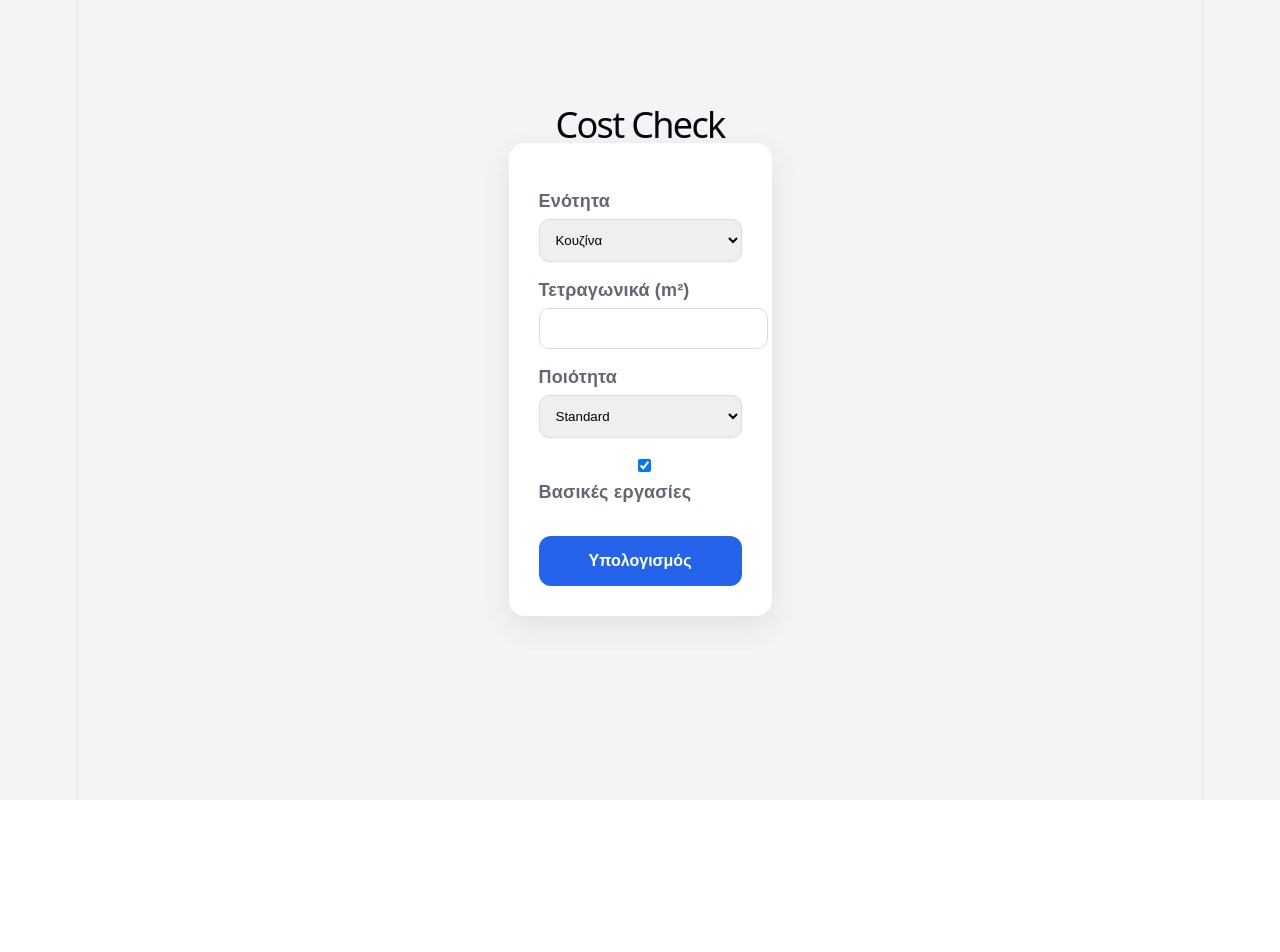
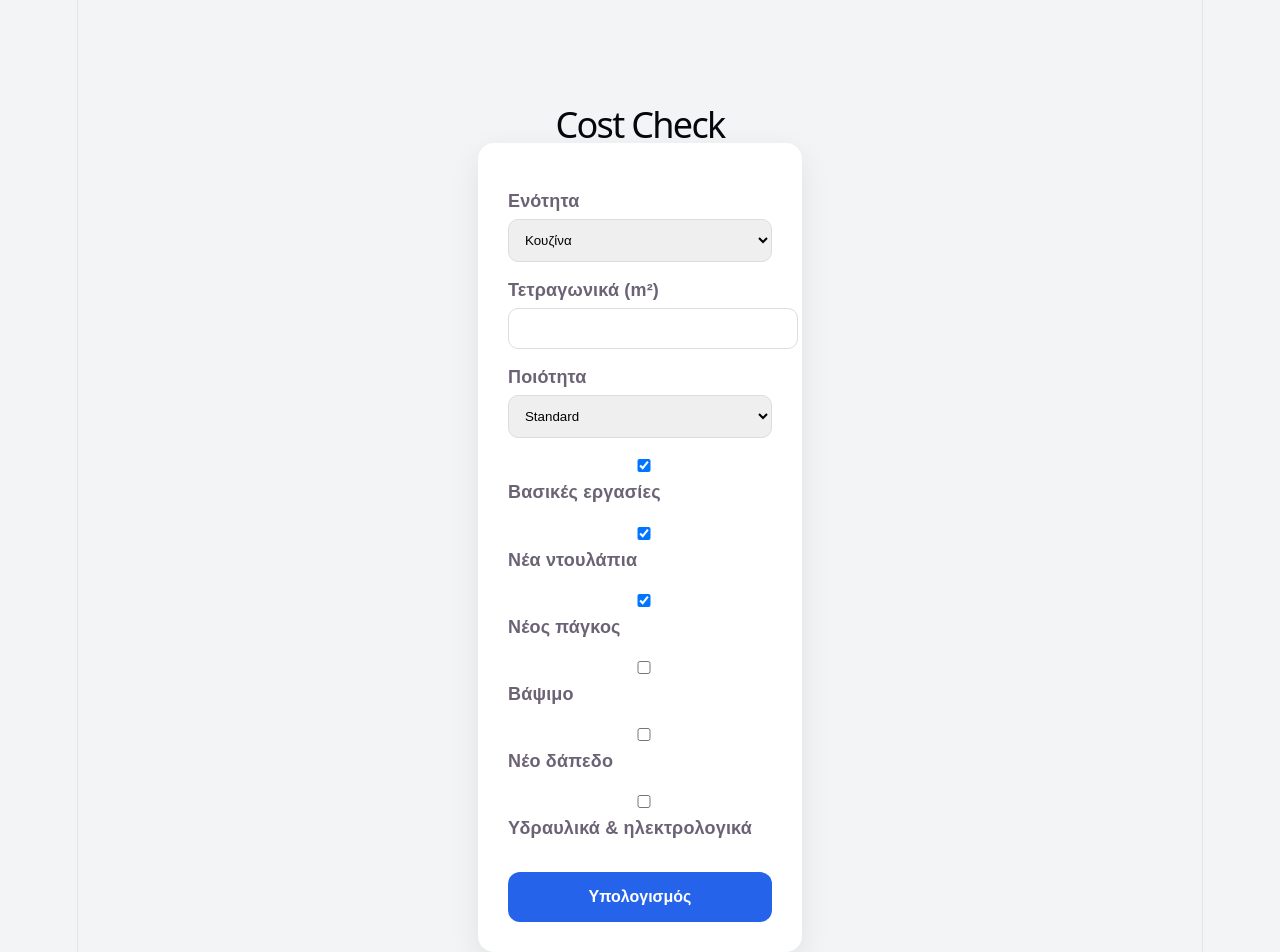
Before and after one commit to kasle-2/cost-check, a React (Vite) app: page / in a window 1280 px wide. Shown: the top 952 px of the page. Before the commit the page ends 800 px from the top, so only its background shows below. Built offline with nearby package versions, Linux system fonts and the light colour scheme.

Commit message:
kitchen simplified form6

```diff
--- a/src/App.jsx
+++ b/src/App.jsx
@@ -263,6 +263,103 @@ export default function App() {
                     />
                     Βασικές εργασίες
                 </label>
+                {section === "kitchen" && (
+                    <>
+                        <label>
+                            <input
+                                type="checkbox"
+                                checked={hasCabinets}
+                                onChange={(e) => setHasCabinets(e.target.checked)}
+                            />
+                            Νέα ντουλάπια
+                        </label>
+
+                        <label>
+                            <input
+                                type="checkbox"
+                                checked={hasCountertop}
+                                onChange={(e) => setHasCountertop(e.target.checked)}
+                            />
+                            Νέος πάγκος
+                        </label>
+
+                        <label>
+                            <input
+                                type="checkbox"
+                                checked={hasPainting}
+                                onChange={(e) => setHasPainting(e.target.checked)}
+                            />
+                            Βάψιμο
+                        </label>
+
+                        <label>
+                            <input
+                                type="checkbox"
+                                checked={hasFloor}
+                                onChange={(e) => setHasFloor(e.target.checked)}
+                            />
+                            Νέο δάπεδο
+                        </label>
+
+                        <label>
+                            <input
+                                type="checkbox"
+                                checked={hasInstallations}
+                                onChange={(e) => setHasInstallations(e.target.checked)}
+                            />
+                            Υδραυλικά & ηλεκτρολογικά
+                        </label>
+                    </>
+                )}
+
+                {section === "bathroom" && (
+                    <>
+                        <label>
+                            <input
+                                type="checkbox"
+                                checked={hasSanitary}
+                                onChange={(e) => setHasSanitary(e.target.checked)}
+                            />
+                            Νέα είδη υγιεινής
+                        </label>
+
+                        <label>
+                            <input
+                                type="checkbox"
+                                checked={hasTiles}
+                                onChange={(e) => setHasTiles(e.target.checked)}
+                            />
+                            Νέα πλακάκια
+                        </label>
+
+                        <label>
+                            <input
+                                type="checkbox"
+                                checked={hasBathroomPainting}
+                                onChange={(e) => setHasBathroomPainting(e.target.checked)}
+                            />
+                            Βάψιμο
+                        </label>
+
+                        <label>
+                            <input
+                                type="checkbox"
+                                checked={hasBathroomFloor}
+                                onChange={(e) => setHasBathroomFloor(e.target.checked)}
+                            />
+                            Νέο δάπεδο
+                        </label>
+
+                        <label>
+                            <input
+                                type="checkbox"
+                                checked={hasBathroomInstallations}
+                                onChange={(e) => setHasBathroomInstallations(e.target.checked)}
+                            />
+                            Υδραυλικά & ηλεκτρολογικά
+                        </label>
+                    </>
+                )}
 
                 <button onClick={calculateEstimate}>Υπολογισμός</button>
             </div>
```
